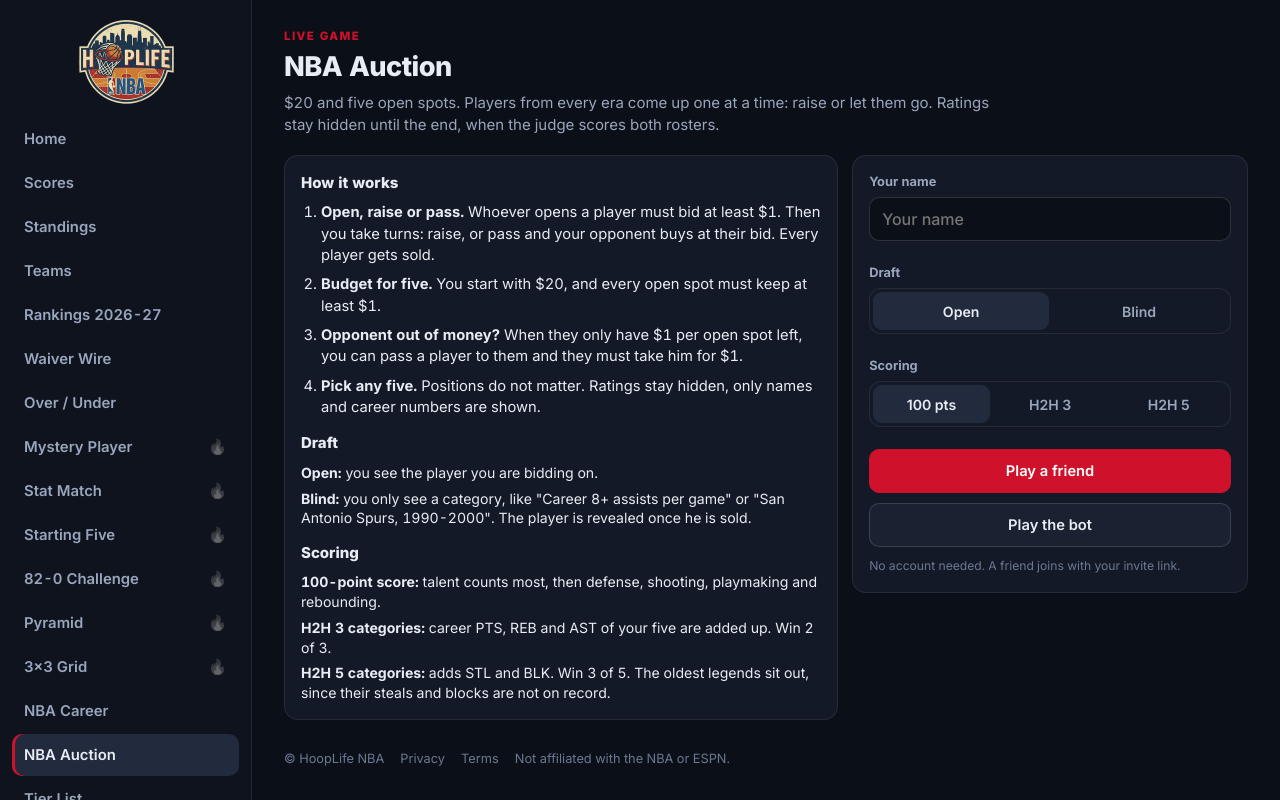
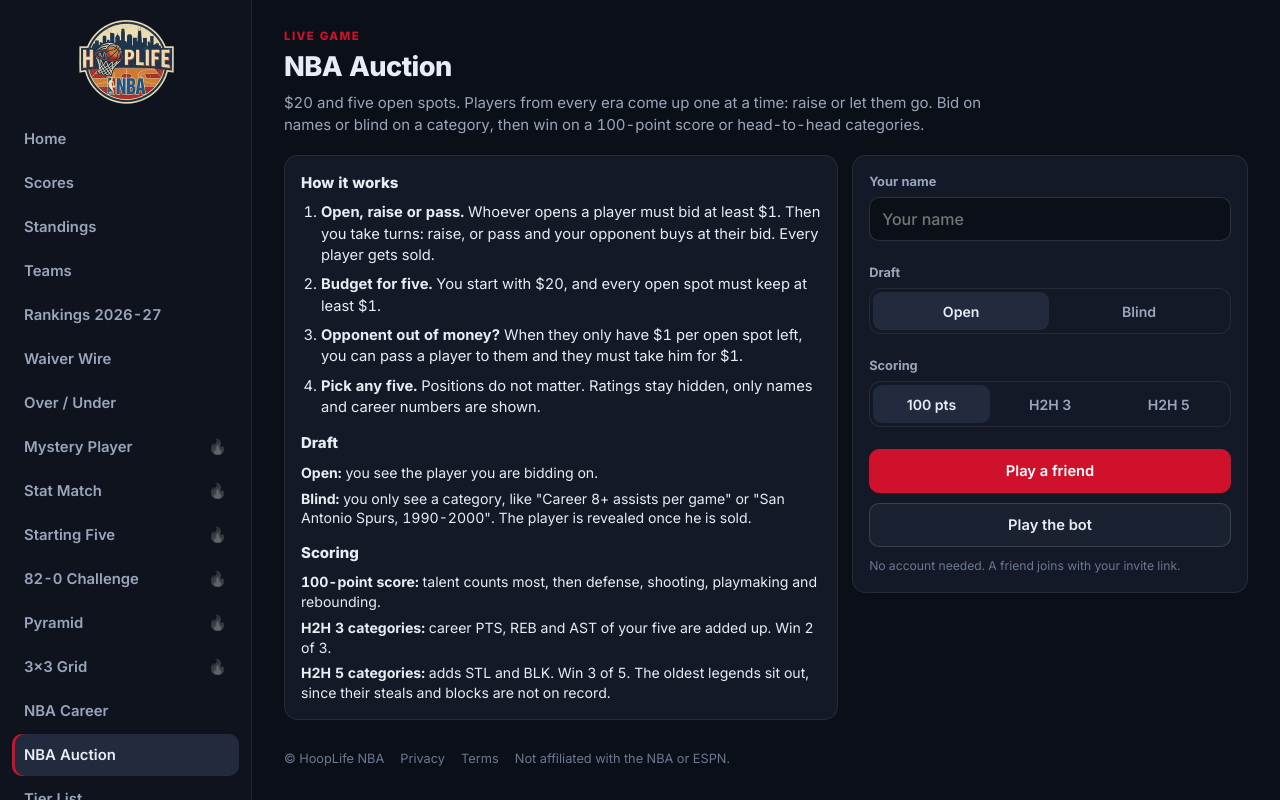
Before and after one commit to teomanakgnn/FantasyApplication, a FastAPI app: page /auction in a window 1280 px wide. Run offline with FastAPI, Linux system fonts and the light colour scheme; data that the repository does not hold is empty; some libraries are stand-ins or nearby versions.

Commit message:
fix(NBA Auction): H2H tablo basligi, sayfa metni, elle teklif dugmesi kilidi
Co-Authored-By: Claude Opus 5.5 <noreply@anthropic.com>

```diff
--- a/web/static/js/auction.js
+++ b/web/static/js/auction.js
@@ -139,7 +139,7 @@
     const bidder = S.bidder != null ? S.teams[S.bidder] : null;
     let info;
     if (p.blind) {
-      info = `<span class="au-face big au-mystery"><em>?</em></span><div class="au-lot-info"><div class="small muted">Mystery player from</div><h2>${h(p.category)}</h2></div>`;
+      info = `<span class="au-face big au-mystery"><em>?</em></span><div class="au-lot-info"><div class="small muted">Mystery player</div><h2>${h(p.category)}</h2></div>`;
     } else {
       const bits = [`${Number(p.pts).toFixed(1)} PTS`, `${Number(p.reb).toFixed(1)} REB`, `${Number(p.ast).toFixed(1)} AST`];
       if (S.scoring === "h2h5") bits.push(`${Number(p.stl).toFixed(1)} STL`, `${Number(p.blk).toFixed(1)} BLK`);
@@ -210,7 +210,7 @@
       ${t.mates.length ? `<p class="tiny dim">Played together: ${t.mates.slice(0, 3).map((m) => h(m.join(" and "))).join("; ")}</p>` : ""}
       <p class="tiny dim">$${t.money_left} left unspent</p></div>`;
     const H = R.h2h;
-    const table = H ? `<table class="au-h2h"><thead><tr><th>Career totals of the five</th><th>${h(S.teams[0].name)}</th><th>${h(S.teams[1].name)}</th></tr></thead><tbody>
+    const table = H ? `<table class="au-h2h"><thead><tr><th>Career averages, added up</th><th>${h(S.teams[0].name)}</th><th>${h(S.teams[1].name)}</th></tr></thead><tbody>
       ${H.cats.map((c) => `<tr><td>${c.label}</td><td class="${c.w === 0 ? "won" : ""}">${c.a.toFixed(1)}</td><td class="${c.w === 1 ? "won" : ""}">${c.b.toFixed(1)}</td></tr>`).join("")}
       <tr class="au-h2h-total"><td>Categories won</td><td>${H.wins[0]}</td><td>${H.wins[1]}</td></tr></tbody></table>` : "";
     return `<section class="card au-result">
@@ -297,8 +297,8 @@
   // ---------------- tiklamalar ----------------
   app.addEventListener("click", async (e) => {
     const b = e.target.closest("[data-bid]");
-    if (b && S) { send({ t: "bid", amount: +b.dataset.bid, round: S.round, lot: S.lot_no }); app.querySelectorAll(".au-ctl button").forEach((x) => { x.disabled = true; }); return; }
-    if (e.target.closest("[data-pass]") && S) { send({ t: "pass", round: S.round, lot: S.lot_no }); app.querySelectorAll(".au-ctl button").forEach((x) => { x.disabled = true; }); return; }
+    if (b && S) { send({ t: "bid", amount: +b.dataset.bid, round: S.round, lot: S.lot_no }); app.querySelectorAll(".au-ctl button, #au-bf button").forEach((x) => { x.disabled = true; }); return; }
+    if (e.target.closest("[data-pass]") && S) { send({ t: "pass", round: S.round, lot: S.lot_no }); app.querySelectorAll(".au-ctl button, #au-bf button").forEach((x) => { x.disabled = true; }); return; }
     if (e.target.closest("#au-next")) return send({ t: "next" });
     if (e.target.closest("#au-share")) return share();
     if (e.target.closest("#au-copy")) {
--- a/web/templates/auction.html
+++ b/web/templates/auction.html
@@ -8,7 +8,7 @@
   <div class="page-head">
     <div class="eyebrow">Live game</div>
     <h1>NBA Auction</h1>
-    <p>$20 and five open spots. Players from every era come up one at a time: raise or let them go. Ratings stay hidden until the end, when the judge scores both rosters.</p>
+    <p>$20 and five open spots. Players from every era come up one at a time: raise or let them go. Bid on names or blind on a category, then win on a 100-point score or head-to-head categories.</p>
   </div>
   <div id="au-app"></div>
   <script id="au-data" type="application/json">{{ payload|safe }}</script>
```
